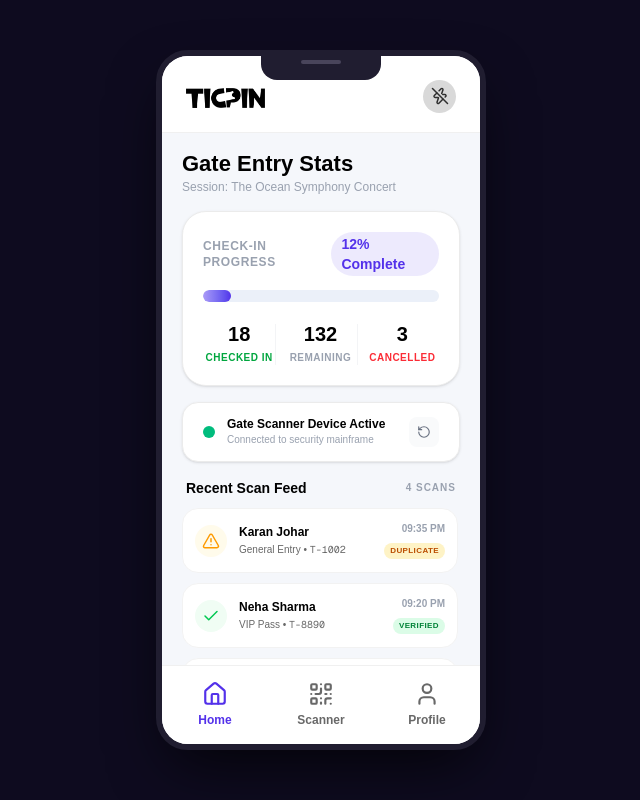
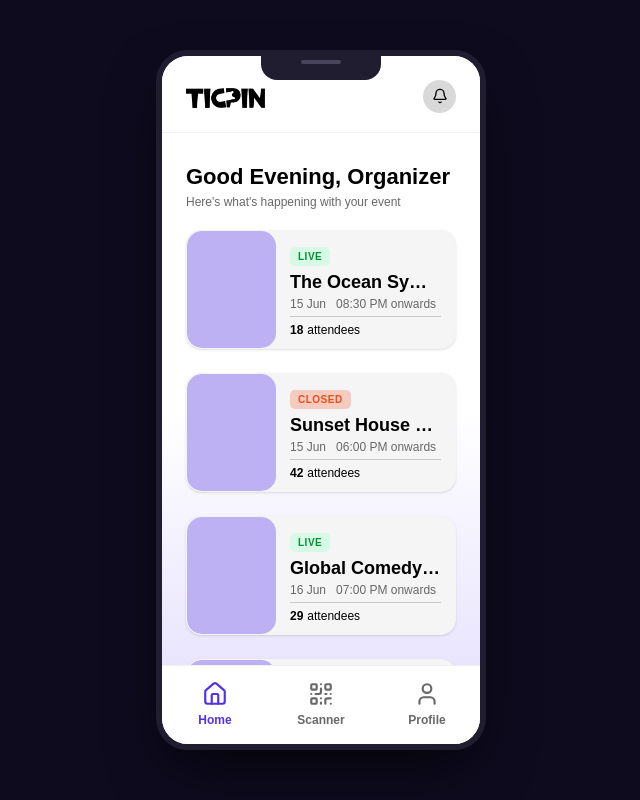
Before and after one commit to Aravinth7708/Ticpin-scannerApp, a Next.js app: page / in a window 1280 px wide. Both pictures are taken after a click on the button "Home". Shown: the whole page, without its empty margins (319-959 px from the left). Built offline with nearby package versions, Linux system fonts and the light colour scheme; no server answers.

Commit message:
Redesign Home tab UI to match Figma CSS and layout specifications

```diff
--- a/src/app/page.tsx
+++ b/src/app/page.tsx
@@ -23,7 +23,8 @@ import {
   Download,
   CheckCircle,
   HelpCircle,
-  ArrowRight
+  ArrowRight,
+  Bell
 } from "lucide-react";
 
 // Types
@@ -552,7 +553,8 @@ export default function TicketScannerPage() {
             </span>
           </div>
 
-          {/* Flash Button / Ellipse 76 (Figma: width 33px, height 33px, left 346px, top 21px) */}
+          {/* Flash Button / Bell Notification Button / Ellipse 76 */}
+          {activeTab === "scanner" ? (
             <button
               onClick={toggleFlash}
               className={`w-[33px] h-[33px] rounded-full flex items-center justify-center transition-colors duration-200 mt-1 cursor-pointer ${
@@ -562,6 +564,15 @@ export default function TicketScannerPage() {
             >
               {flashOn ? <Zap className="w-4.5 h-4.5" /> : <ZapOff className="w-4.5 h-4.5" />}
             </button>
+          ) : (
+            <button
+              onClick={() => alert("No new notifications.")}
+              className="w-[33px] h-[33px] rounded-full bg-[#D9D9D9] text-black flex items-center justify-center hover:bg-gray-300 transition-colors duration-200 mt-1 cursor-pointer"
+              title="Notifications"
+            >
+              <Bell className="w-4 h-4 text-black" />
+            </button>
+          )}
         </header>
 
         {/* Main Tabs Body (Camera Stream or Stats/Profile Dashboard) */}
@@ -746,113 +757,95 @@ export default function TicketScannerPage() {
 
           {/* TAB 2: HOME VIEW (Dashboard Statistics & Scan Logs) */}
           {activeTab === "home" && (
-            <div className="w-full h-full flex flex-col p-5 space-y-4 overflow-y-auto">
-
-              {/* Header block */}
-              <div>
-                <h2 className="text-[22px] font-black text-black leading-none">Gate Entry Stats</h2>
-                <p className="text-gray-400 text-xs mt-1 font-medium">Session: The Ocean Symphony Concert</p>
+            <div
+              className="w-full h-full flex flex-col px-6 py-5 overflow-y-auto font-[family-name:var(--font-anek-latin)]"
+              style={{ background: "linear-gradient(360deg, #AC9BF7 -134.32%, #FFFFFF 47.71%)" }}
+            >
+              {/* Greetings */}
+              <div className="mt-2.5 mb-5 space-y-1">
+                <h2 className="text-[22px] font-semibold text-black leading-tight">Good Evening, Organizer</h2>
+                <p className="text-[12px] font-medium text-[#686868] leading-tight">Here's what's happening with your event</p>
               </div>
 
-              {/* Progress Summary Card */}
-              <div className="bg-white rounded-[24px] border border-[#EBEBEB] p-5 shadow-sm space-y-3.5">
-                <div className="flex justify-between items-center">
-                  <span className="text-gray-400 text-xs font-bold uppercase tracking-wider">Check-in Progress</span>
-                  <span className="text-[#5331EA] font-extrabold text-sm bg-[#5331EA]/10 px-2.5 py-0.5 rounded-full">
-                    {Math.round((stats.totalCheckedIn / stats.totalBooked) * 100)}% Complete
+              {/* Event Cards List */}
+              <div className="flex-grow space-y-6 pb-6">
+                {[
+                  {
+                    id: "E-1001",
+                    name: "The Ocean Symphony",
+                    status: "live",
+                    date: "15 Jun",
+                    time: "08:30 PM",
+                    attendees: stats.totalCheckedIn,
+                  },
+                  {
+                    id: "E-1002",
+                    name: "Sunset House DJ Party",
+                    status: "closed",
+                    date: "15 Jun",
+                    time: "06:00 PM",
+                    attendees: 42,
+                  },
+                  {
+                    id: "E-1003",
+                    name: "Global Comedy Festival",
+                    status: "live",
+                    date: "16 Jun",
+                    time: "07:00 PM",
+                    attendees: 29,
+                  },
+                  {
+                    id: "E-1004",
+                    name: "Bollywood Retro Night",
+                    status: "live",
+                    date: "18 Jun",
+                    time: "09:00 PM",
+                    attendees: 8,
+                  }
+                ].map((event, idx) => (
+                  <div
+                    key={idx}
+                    className="w-full h-[119px] bg-[#F5F5F5] rounded-[15px] flex items-center overflow-hidden border border-gray-100 shadow-sm relative transition-transform hover:scale-[1.01]"
+                  >
+                    {/* Left Lavender Thumbnail */}
+                    <div className="w-[89px] h-full bg-[#BDB1F3] rounded-[15px] shrink-0" />
+
+                    {/* Right Details Section */}
+                    <div className="flex-grow h-full py-3 px-3.5 flex flex-col justify-between min-w-0">
+
+                      {/* Top Row: Status Badge */}
+                      <div>
+                        {event.status === "live" ? (
+                          <span className="inline-block bg-[#D6FAE5] text-[#009133] text-[10px] font-bold uppercase tracking-wider px-2 py-0.5 rounded-[5px]">
+                            LIVE
                           </span>
+                        ) : (
+                          <span className="inline-block bg-[rgba(237,77,27,0.25)] text-[#ED4D1B] text-[10px] font-bold uppercase tracking-wider px-2 py-0.5 rounded-[5px]">
+                            CLOSED
+                          </span>
+                        )}
                       </div>
 
-                {/* Bar representation */}
-                <div className="w-full bg-[#EBF0F9] h-3 rounded-full overflow-hidden">
-                  <div
-                    className="bg-gradient-to-r from-[#AC9BF7] to-[#5331EA] h-full rounded-full transition-all duration-500"
-                    style={{ width: `${(stats.totalCheckedIn / stats.totalBooked) * 100}%` }}
-                  />
+                      {/* Event Name */}
+                      <h3 className="font-bold text-[18px] text-black leading-tight truncate">
+                        {event.name}
+                      </h3>
+
+                      {/* Date & Time */}
+                      <div className="text-[12px] font-medium text-[#686868] leading-none">
+                        {event.date} &nbsp; {event.time} onwards
                       </div>
 
-                <div className="grid grid-cols-3 gap-2 text-center pt-2">
-                  <div className="border-r border-gray-100">
-                    <p className="text-[20px] font-black text-black leading-none">{stats.totalCheckedIn}</p>
-                    <p className="text-green-600 text-[10px] font-bold uppercase tracking-wider mt-1.5">Checked In</p>
-                  </div>
-                  <div className="border-r border-gray-100">
-                    <p className="text-[20px] font-black text-black leading-none">{stats.totalBooked - stats.totalCheckedIn}</p>
-                    <p className="text-gray-400 text-[10px] font-bold uppercase tracking-wider mt-1.5">Remaining</p>
-                  </div>
-                  <div>
-                    <p className="text-[20px] font-black text-black leading-none">{stats.cancelledTickets}</p>
-                    <p className="text-red-500 text-[10px] font-bold uppercase tracking-wider mt-1.5">Cancelled</p>
+                      {/* Divider line */}
+                      <div className="w-full border-t border-[#686868]/30 my-0.5" />
+
+                      {/* Attendees Count */}
+                      <div className="text-[12px] font-medium text-black leading-none flex items-center gap-1">
+                        <span className="font-bold">{event.attendees}</span> attendees
                       </div>
                     </div>
                   </div>
-
-              {/* Active Scanner Status Indicator */}
-              <div className="bg-white rounded-2xl border border-[#EBEBEB] py-3.5 px-5 flex items-center justify-between shadow-sm">
-                <div className="flex items-center gap-3">
-                  <span className="relative flex h-3 w-3">
-                    <span className="animate-ping absolute inline-flex h-full w-full rounded-full bg-emerald-400 opacity-75"></span>
-                    <span className="relative inline-flex rounded-full h-3 w-3 bg-emerald-500"></span>
-                  </span>
-                  <div>
-                    <p className="text-xs font-bold text-black leading-none">Gate Scanner Device Active</p>
-                    <p className="text-[10px] text-gray-400 mt-0.5">Connected to security mainframe</p>
-                  </div>
-                </div>
-                <button
-                  onClick={handleResetSession}
-                  className="p-2 bg-gray-50 hover:bg-gray-100 text-gray-500 rounded-lg hover:text-black transition-colors cursor-pointer"
-                  title="Reset statistics"
-                >
-                  <RotateCcw className="w-3.5 h-3.5" />
-                </button>
-              </div>
-
-              {/* Recent Scan History logs stream */}
-              <div className="flex-grow flex flex-col space-y-2.5 min-h-[250px]">
-                <h3 className="font-bold text-sm text-black flex items-center justify-between px-1">
-                  <span>Recent Scan Feed</span>
-                  <span className="text-[10px] font-bold text-gray-400 uppercase tracking-widest">{recentScans.length} Scans</span>
-                </h3>
-
-                <div className="flex-grow overflow-y-auto space-y-2.5 pr-0.5">
-                  {recentScans.map((scan, i) => (
-                    <div key={i} className="bg-white rounded-[16px] border border-[#F2F2F2] p-3 flex items-center justify-between hover:border-[#EBF0F9] transition-all">
-                      <div className="flex items-center gap-3">
-                        <div className={`w-8 h-8 rounded-full flex items-center justify-center shrink-0 ${
-                          scan.status === "success"
-                            ? "bg-green-50 text-green-500"
-                            : scan.status === "duplicate"
-                              ? "bg-amber-50 text-amber-500"
-                              : "bg-red-50 text-red-500"
-                        }`}>
-                          {scan.status === "success" && <Check className="w-4.5 h-4.5" />}
-                          {scan.status === "duplicate" && <AlertTriangle className="w-4.5 h-4.5" />}
-                          {scan.status === "cancelled" && <XCircle className="w-4.5 h-4.5" />}
-                        </div>
-                        <div>
-                          <p className="text-xs font-black text-black leading-tight">{scan.userName}</p>
-                          <p className="text-[10px] text-[#686868] mt-0.5">{scan.category} • <span className="font-mono">{scan.id}</span></p>
-                        </div>
-                      </div>
-
-                      <div className="text-right">
-                        <span className="text-[10px] text-gray-400 font-bold block">{scan.time}</span>
-                        <span className={`text-[8px] font-black uppercase tracking-wider px-1.5 py-0.5 rounded-full mt-1 inline-block ${
-                          scan.status === "success"
-                            ? "bg-green-100 text-green-700"
-                            : scan.status === "duplicate"
-                              ? "bg-amber-100 text-amber-700"
-                              : "bg-red-100 text-red-700"
-                        }`}>
-                          {scan.status === "success" && "Verified"}
-                          {scan.status === "duplicate" && "Duplicate"}
-                          {scan.status === "cancelled" && "Cancelled"}
-                        </span>
-                      </div>
-                    </div>
                 ))}
-                </div>
               </div>
             </div>
           )}
```
Lines whose indentation alone changed are shown as unchanged.
